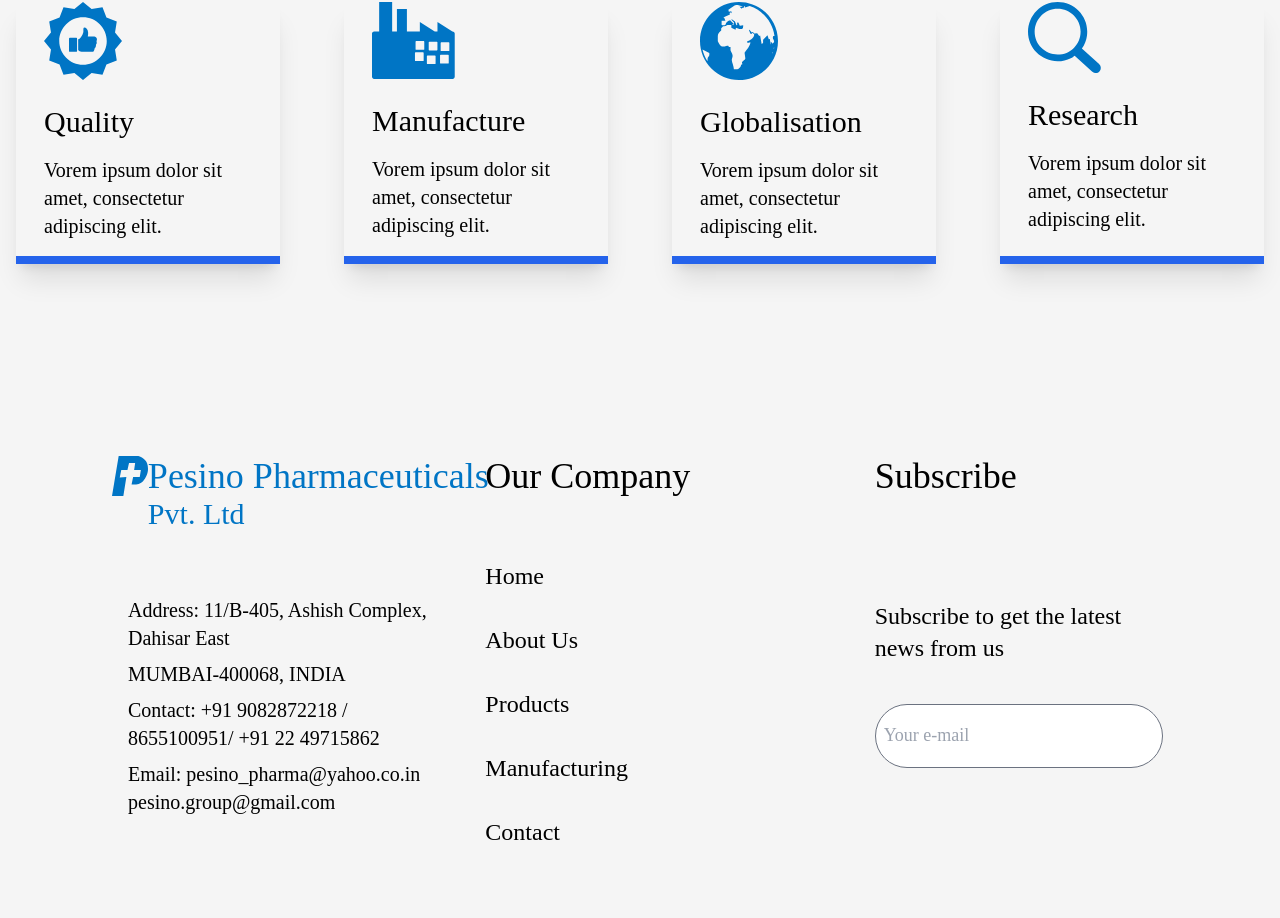
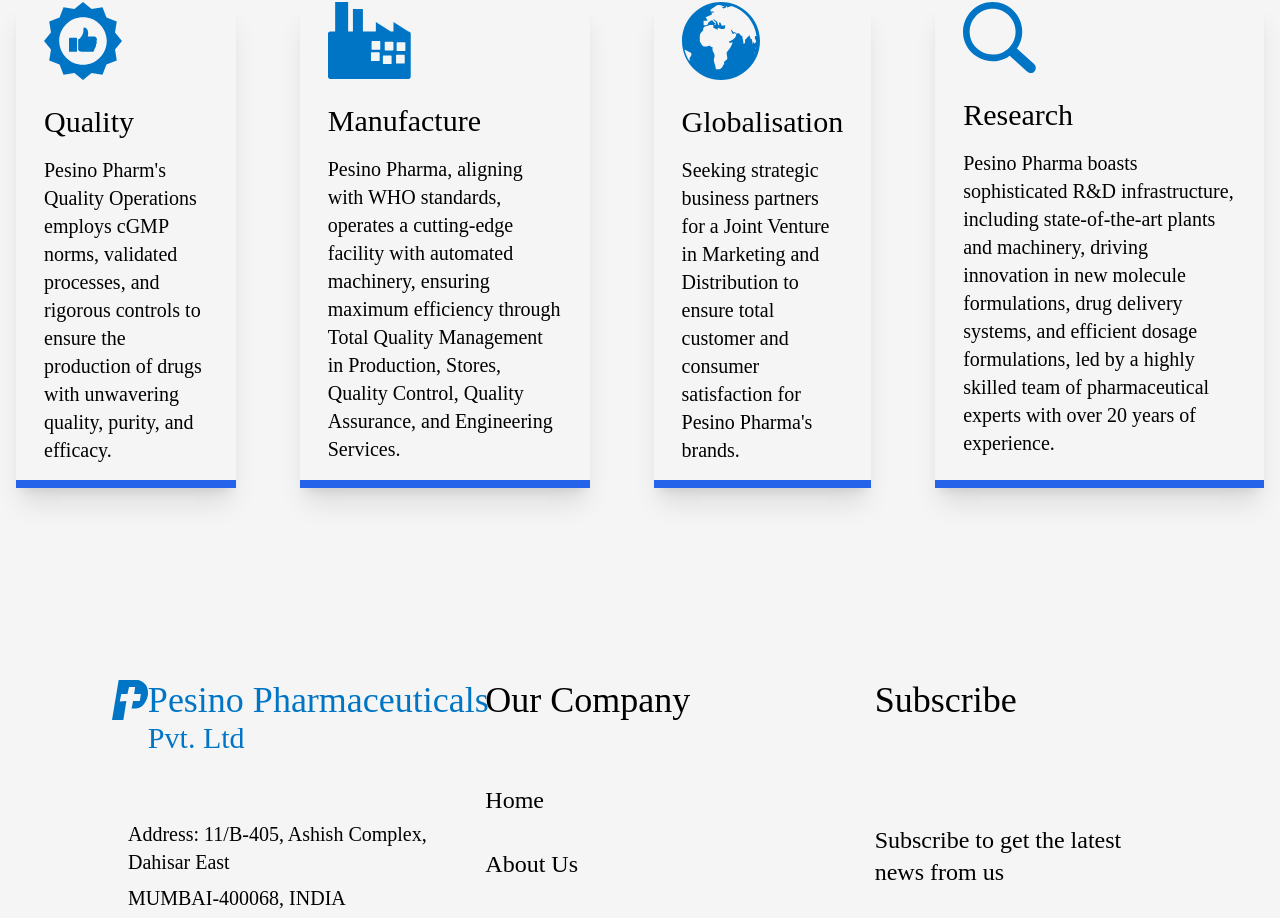
Before and after one commit to shawnyplayz/pesino_pharma, a Next.js app in the folder pesino-pharma/: page /manufacturing in a window 1280 px wide. Shown: the part 2301-3219 px from the top of the page. Before the commit the page ends 3181 px from the top, so only its background shows below. Built offline with nearby package versions, Linux system fonts and the light colour scheme.

Commit message:
completed making it responsive

```diff
--- a/pesino-pharma/app/manufacturing/page.jsx
+++ b/pesino-pharma/app/manufacturing/page.jsx
@@ -36,22 +36,26 @@
     {
       icon: Quality,
       title: "Quality",
-      description: "Vorem ipsum dolor sit amet, consectetur adipiscing elit.",
+      description:
+        "Pesino Pharm's Quality Operations employs cGMP norms, validated processes, and rigorous controls to ensure the production of drugs with unwavering quality, purity, and efficacy.",
     },
     {
       icon: Manufacture,
       title: "Manufacture",
-      description: "Vorem ipsum dolor sit amet, consectetur adipiscing elit.",
+      description:
+        "Pesino Pharma, aligning with WHO standards, operates a cutting-edge facility with automated machinery, ensuring maximum efficiency through Total Quality Management in Production, Stores, Quality Control, Quality Assurance, and Engineering Services.",
     },
     {
       icon: Globalisation,
       title: "Globalisation",
-      description: "Vorem ipsum dolor sit amet, consectetur adipiscing elit.",
+      description:
+        "Seeking strategic business partners for a Joint Venture in Marketing and Distribution to ensure total customer and consumer satisfaction for Pesino Pharma's brands.",
     },
     {
       icon: Research,
       title: "Research",
-      description: "Vorem ipsum dolor sit amet, consectetur adipiscing elit.",
+      description:
+        "Pesino Pharma boasts sophisticated R&D infrastructure, including state-of-the-art plants and machinery, driving innovation in new molecule formulations, drug delivery systems, and efficient dosage formulations, led by a highly skilled team of pharmaceutical experts with over 20 years of experience.",
     },
   ];
   const imagur = [
@@ -144,7 +148,7 @@
                   <Image src={el?.icon} alt={el?.title} />
                 </div>
                 <div className="mb-4 text-3xl font-medium">{el?.title}</div>
-                <div className="mb-4 text-xl max-h-80 overflow-y-scroll">
+                <div className="mb-4 text-xl  overflow-y-scroll">
                   {el?.description}
                 </div>
               </div>
--- /dev/null
+++ b/pesino-pharma/app/products/capsule.css
@@ -0,0 +1,25 @@
+.firstCap{
+    top: 70%;
+    right: 3rem;
+}
+.secondCap{
+top:170%;
+}
+.thridCap{
+    top:270%;
+    right: 0rem;
+}
+@media only screen and (max-width: 600px) {
+    .firstCap {
+      top: 81%;
+      right: 0rem;
+
+    }
+    .secondCap{
+        top:220%;
+    }
+    .thridCap{
+        top:360%;
+
+    }
+  }
--- a/pesino-pharma/app/products/page.jsx
+++ b/pesino-pharma/app/products/page.jsx
@@ -8,6 +8,7 @@
 import cap2 from "../../public/products/Capsule_left.svg";
 import cap3 from "../../public/products/Capsule_rb.svg";
 import Essentials from "../../Essentials.json";
+import "./capsule.css";
 import AOSComponent from "@/components/aos/AOS";
 function Products() {
   const [openModal, setOpenModal] = useState(false);
@@ -45,21 +46,16 @@
         <div className="flex text-black text-center font-normal leading-normal text-4xl tracking-widest my-8">
           PRODUCTS
         </div>
-        {/* <div className="absolute left-0 " style={{ top: "170%" }}>
-          <Image
-            src={cap2}
-            alt="capsule"
-            // className="sticky"
-            // style={{ left: "0rem", top: "170%" }}
-          />
-        </div> */}
+        <div className="absolute left-0 secondCap">
+          <Image src={cap2} alt="capsule" className="w-16 md:w-auto" />
+        </div>
 
-        {/* <div className="absolute" style={{ top: "70%", right: "3rem" }}>
-          <Image src={cap1} alt="capsule" />
-        </div> */}
-        <div class="grid grid-cols-1 sm:grid-cols-2 md:grid-cols-2 lg:grid-cols-2 xl:grid-cols-3 gap-20 px-40">
+        <div className="absolute firstCap">
+          <Image src={cap1} alt="capsule" className="w-16 md:w-auto" />
+        </div>
+        <div class="grid grid-cols-1 sm:grid-cols-2 md:grid-cols-2 lg:grid-cols-2 xl:grid-cols-3 gap-20 px-4">
           {productImages?.map((el, index) => (
-            <div className="p-16 " key={index}>
+            <div className="" key={index}>
               <ProductCards
                 toggleProductPage={true}
                 content={el}
@@ -68,11 +64,10 @@
               />
             </div>
           ))}
-          {/* <CModal toggle={openModal} index={index}/> */}
         </div>
-        {/* <div className="absolute" style={{ top: "270%", right: "0rem" }}>
-          <Image src={cap3} alt="capsule" />
-        </div> */}
+        <div className="absolute thridCap">
+          <Image src={cap3} alt="capsule" className="w-10 md:w-auto" />
+        </div>
       </div>
     </div>
   );
--- a/pesino-pharma/components/modal/CModal.jsx
+++ b/pesino-pharma/components/modal/CModal.jsx
@@ -9,8 +9,8 @@
           className="flex flex-col fixed z-50 w-full h-full justify-center items-center bg-opacity-60"
           style={{ background: "rgba(169, 169, 169, 0.8)" }}
         >
-          <div className="bg-white rounded-2xl flex w-2/3 h-96 flex-row gap-6 p-5 justify-around items-center ">
-            <div className="w-96 p-4 ">
+          <div className="bg-white rounded-2xl flex w-2/3 h-96 flex-col md:flex-row gap-6 p-5 justify-around items-center ">
+            <div className="max-w-xs p-4 ">
               <Image
                 src={props?.content?.url}
                 alt={props?.content?.title}
@@ -21,7 +21,7 @@
               />
             </div>
 
-            <div className="w-96">
+            <div className="">
               <div className="right_side flex flex-col gap-4">
                 <div className="themeColor text-2xl ">Pesino Pharma</div>
                 <div className="text-4xl font-medium max-w-lg overflow-y-scroll">
--- a/pesino-pharma/components/productCards/ProductCards.jsx
+++ b/pesino-pharma/components/productCards/ProductCards.jsx
@@ -32,12 +32,12 @@
     return (
       <div className="flex flex-col items-center -z-30">
         <div className="cardProps flex">
-          <div className="aasd h-96 w-96 flex justify-center">
+          <div className="aasd h-96  flex justify-center">
             <CldImage
               src={props?.content?.url}
-              width="500"
-              height="500"
-              className="max-w-4xl"
+              width="400"
+              height="600"
+              className="object-none !max-w-none md:max-w-lg"
               alt="logo"
             />
           </div>
```
